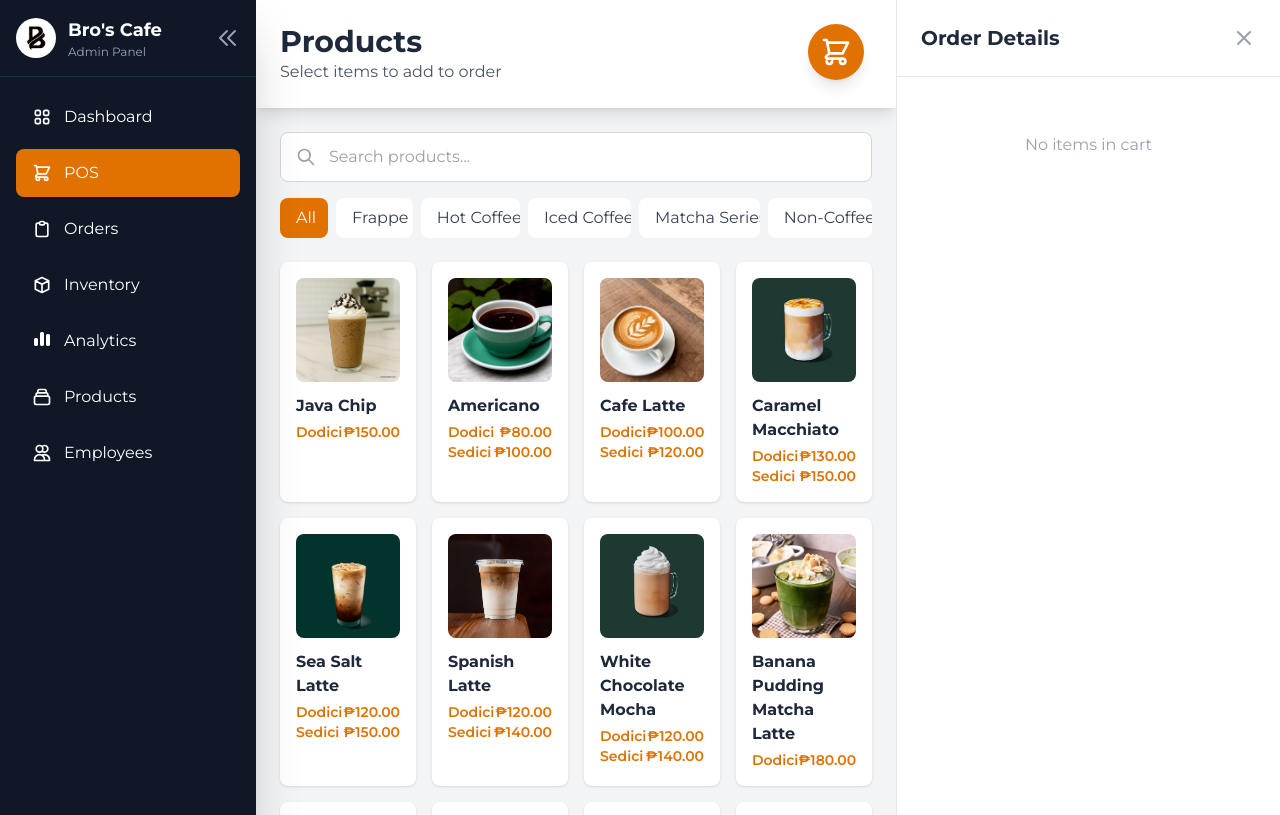
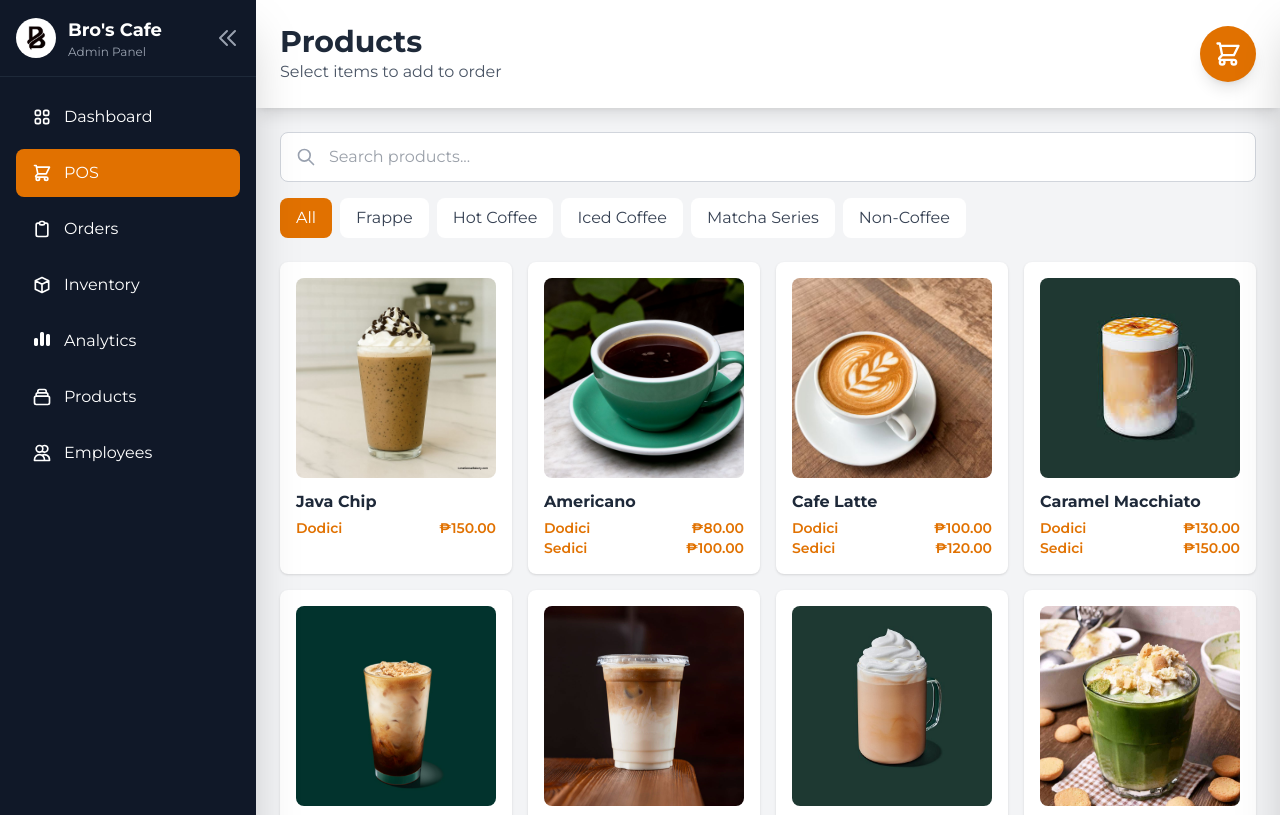
Before and after one commit to LinuxAdona/Bros-Cafe, a PHP site: page /public/pages/usr/pos.php in a window 1280 px wide. Shown: the top 815 px of the page. Run offline with PHP 8.4, Linux system fonts and the light colour scheme; a user stored in the database is signed in; data comes from the database, SQL or seed files in the repository; some libraries are stand-ins or nearby versions.

Commit message:
fix: pos cart sidebar

```diff
--- a/public/pages/usr/pos.php
+++ b/public/pages/usr/pos.php
@@ -95,19 +95,42 @@ $current_user = getCurrentUser();
 </head>
 
 <body class="bg-gray-100 font-['Montserrat']">
-    <!-- Mobile Hamburger Button (Fixed outside sidebar) -->
-    <button id="mobileSidebarBtn" class="fixed top-4 left-4 z-50 p-3 text-white bg-gray-900 rounded-lg shadow-lg lg:hidden transition-all duration-300 hover:bg-gray-800" onclick="toggleMobileSidebar()">
-        <svg class="w-6 h-6 transition-transform duration-300" id="hamburgerIcon" fill="none" stroke="currentColor" viewBox="0 0 24 24">
-            <path stroke-linecap="round" stroke-linejoin="round" stroke-width="2" d="M4 6h16M4 12h16M4 18h16" />
+    <!-- Mobile Sidebar Overlay -->
+    <div id="sidebarOverlay"
+        class="fixed inset-0 z-30 bg-black transition-opacity duration-300 opacity-0 pointer-events-none lg:hidden"
+        onclick="toggleMobileSidebar()"></div>
+
+    <div class="flex h-screen overflow-hidden flex-col lg:flex-row">
+        <!-- Mobile Header -->
+        <div class="lg:hidden bg-white border-b border-gray-200 flex items-center justify-between px-4 py-3 z-20">
+            <div class="flex items-center">
+                <button id="mobileSidebarBtn"
+                    class="p-2 text-gray-900 bg-gray-100 rounded-lg shadow transition-all duration-300 hover:bg-gray-200"
+                    onclick="toggleMobileSidebar()">
+                    <svg class="w-6 h-6 transition-transform duration-300" id="hamburgerIcon" fill="none"
+                        stroke="currentColor" viewBox="0 0 24 24">
+                        <path stroke-linecap="round" stroke-linejoin="round" stroke-width="2"
+                            d="M4 6h16M4 12h16M4 18h16" />
                     </svg>
                 </button>
+                <h1 class="ml-4 text-lg font-bold text-gray-800">Bro's Cafe</h1>
+            </div>
+            <button id="mobileCartBtn"
+                class="relative p-2 text-gray-900 bg-gray-100 rounded-lg shadow transition-all duration-300 hover:bg-gray-200"
+                onclick="toggleCart()">
+                <svg class="w-6 h-6" fill="none" stroke="currentColor" viewBox="0 0 24 24">
+                    <path stroke-linecap="round" stroke-linejoin="round" stroke-width="2"
+                        d="M3 3h2l.4 2M7 13h10l4-8H5.4M7 13L5.4 5M7 13l-2.293 2.293c-.63.63-.184 1.707.707 1.707H17m0 0a2 2 0 100 4 2 2 0 000-4zm-8 2a2 2 0 11-4 0 2 2 0 014 0z" />
+                </svg>
+                <span id="cart-badge-mobile"
+                    class="absolute -top-1 -right-1 flex items-center justify-center w-5 h-5 text-xs font-bold text-white bg-red-500 rounded-full"
+                    style="display: none;"></span>
+            </button>
+        </div>
 
-    <!-- Mobile Sidebar Overlay -->
-    <div id="sidebarOverlay" class="fixed inset-0 z-30 bg-black transition-opacity duration-300 opacity-0 pointer-events-none lg:hidden" onclick="toggleMobileSidebar()"></div>
-
-    <div class="flex h-screen overflow-hidden">
         <!-- Sidebar -->
-        <aside id="sidebar" class="flex flex-col text-white bg-gray-900 fixed inset-y-0 left-0 z-40 w-64 transform -translate-x-full transition-all duration-300 ease-in-out lg:translate-x-0 lg:static lg:w-64 shadow-2xl">
+        <aside id="sidebar"
+            class="flex flex-col text-white bg-gray-900 fixed inset-y-0 left-0 z-40 w-64 transform -translate-x-full transition-all duration-300 ease-in-out lg:translate-x-0 lg:static lg:w-64 shadow-2xl">
             <div class="p-4 border-b border-gray-800">
                 <div class="flex items-center justify-between sidebar-logo">
                     <!-- Logo and text (shown when expanded) -->
@@ -234,14 +257,25 @@ $current_user = getCurrentUser();
         </aside>
 
         <!-- Main Content -->
-        <div class="flex flex-1 overflow-hidden">
+        <div class="flex flex-1 overflow-hidden relative">
             <!-- Products Section -->
-            <div class="flex flex-col flex-1 overflow-y-auto">
+            <div class="flex flex-col flex-1 overflow-y-auto w-full">
                 <div class="flex items-center bg-white shadow-lg justify-between p-6 mb-6">
                     <div class="flex flex-col justify-center">
                         <h2 class="text-3xl font-bold text-gray-800">Products</h2>
                         <p class="text-md text-gray-600">Select items to add to order</p>
                     </div>
+                    <button id="desktopCartBtn"
+                        class="hidden lg:flex items-center justify-center w-14 h-14 text-white bg-amber-600 rounded-full shadow-lg transition-all duration-300 hover:bg-amber-700 hover:scale-110"
+                        onclick="toggleCart()">
+                        <svg class="w-7 h-7" fill="none" stroke="currentColor" viewBox="0 0 24 24">
+                            <path stroke-linecap="round" stroke-linejoin="round" stroke-width="2"
+                                d="M3 3h2l.4 2M7 13h10l4-8H5.4M7 13L5.4 5M7 13l-2.293 2.293c-.63.63-.184 1.707.707 1.707H17m0 0a2 2 0 100 4 2 2 0 000-4zm-8 2a2 2 0 11-4 0 2 2 0 014 0z" />
+                        </svg>
+                        <span id="cart-badge-desktop"
+                            class="absolute flex items-center justify-center min-w-[1.5rem] h-6 px-1.5 text-xs font-bold text-white bg-red-500 rounded-full"
+                            style="display: none; top: -8px; right: -8px;"></span>
+                    </button>
                 </div>
 
                 <div class="px-6">
@@ -316,24 +350,12 @@ $current_user = getCurrentUser();
                     </div>
                 </div>
             </div>
-
-            <!-- Cart Toggle Button - moves to avoid cart overlap -->
-            <div id="cart-toggle-btn" class="fixed top-6 z-50 transition-all duration-400" style="right: 416px;">
-                <button onclick="toggleCart()"
-                    class="relative p-3 text-white transition-all rounded-full shadow-lg bg-amber-600 hover:bg-amber-700 hover:shadow-xl">
-                    <svg class="w-8 h-8" fill="none" stroke="currentColor" viewBox="0 0 24 24">
-                        <path stroke-linecap="round" stroke-linejoin="round" stroke-width="2"
-                            d="M3 3h2l.4 2M7 13h10l4-8H5.4M7 13L5.4 5M7 13l-2.293 2.293c-.63.63-.184 1.707.707 1.707H17m0 0a2 2 0 100 4 2 2 0 000-4zm-8 2a2 2 0 11-4 0 2 2 0 01b4 0z" />
-                    </svg>
-                    <!-- Badge for item count when cart is hidden -->
-                    <span id="cart-badge"
-                        class="absolute top-0 right-0 flex items-center justify-center w-6 h-6 text-xs font-bold text-white bg-red-500 rounded-full"
-                        style="display: none;"></span>
-                </button>
+        </div>
     </div>
 
     <!-- Cart Section -->
-            <div id="cart-section" class="flex flex-col bg-white border-l border-gray-200 w-96">
+    <div id="cart-section"
+        class="flex flex-col bg-white border-l border-gray-200 w-96 fixed right-0 top-0 bottom-0 z-40 transform translate-x-full transition-all duration-300 ease-in-out shadow-2xl">
         <div class="flex items-center justify-between p-6 border-b border-gray-200">
             <div>
                 <h2 class="text-xl font-bold text-gray-800">Order Details</h2>
@@ -342,8 +364,7 @@ $current_user = getCurrentUser();
             </div>
             <button onclick="toggleCart()" class="text-gray-400 transition-colors hover:text-gray-600">
                 <svg class="w-6 h-6" fill="none" stroke="currentColor" viewBox="0 0 24 24">
-                            <path stroke-linecap="round" stroke-linejoin="round" stroke-width="2"
-                                d="M6 18L18 6M6 6l12 12" />
+                    <path stroke-linecap="round" stroke-linejoin="round" stroke-width="2" d="M6 18L18 6M6 6l12 12" />
                 </svg>
             </button>
         </div>
@@ -382,8 +403,6 @@ $current_user = getCurrentUser();
                 class="w-full py-3 font-semibold text-gray-700 transition-colors bg-gray-200 rounded-lg hover:bg-gray-300">
                 Clear Cart
             </button>
-                </div>
-            </div>
         </div>
     </div>
 
@@ -729,12 +748,20 @@ $current_user = getCurrentUser();
             s = document.getElementById("hamburgerIcon"),
             a = document.getElementById("mobileSidebarBtn"),
             l = !e.classList.contains("-translate-x-full");
-            l ? (e.classList.add("-translate-x-full"), t.classList.add("opacity-0", "pointer-events-none"), t.classList.remove("opacity-50"), s.innerHTML = '<path stroke-linecap="round" stroke-linejoin="round" stroke-width="2" d="M4 6h16M4 12h16M4 18h16" />', s.classList.remove("rotate-90"), a.classList.remove("bg-gray-800"), a.classList.add("bg-gray-900")) : (e.classList.remove("-translate-x-full"), t.classList.remove("opacity-0", "pointer-events-none"), t.classList.add("opacity-50"), s.innerHTML = '<path stroke-linecap="round" stroke-linejoin="round" stroke-width="2" d="M6 18L18 6M6 6l12 12" />', s.classList.add("rotate-90"), a.classList.add("bg-gray-800"), a.classList.remove("bg-gray-900"))
+        l ? (e.classList.add("-translate-x-full"), t.classList.add("opacity-0", "pointer-events-none"), t.classList
+            .remove("opacity-50"), s.innerHTML =
+            '<path stroke-linecap="round" stroke-linejoin="round" stroke-width="2" d="M4 6h16M4 12h16M4 18h16" />',
+            s.classList.remove("rotate-90"), a.classList.remove("bg-gray-200"), a.classList.add("bg-gray-100")) : (e
+            .classList.remove("-translate-x-full"), t.classList.remove("opacity-0", "pointer-events-none"), t
+            .classList.add("opacity-50"), s.innerHTML =
+            '<path stroke-linecap="round" stroke-linejoin="round" stroke-width="2" d="M6 18L18 6M6 6l12 12" />', s
+            .classList.add("rotate-90"), a.classList.add("bg-gray-200"), a.classList.remove("bg-gray-100"))
     }
     document.addEventListener("DOMContentLoaded", function() {
         document.querySelectorAll("#sidebar nav a").forEach(e => {
             e.addEventListener("click", function() {
-                    window.innerWidth < 1024 && !document.getElementById("sidebar").classList.contains("-translate-x-full") && toggleMobileSidebar()
+                window.innerWidth < 1024 && !document.getElementById("sidebar").classList
+                    .contains("-translate-x-full") && toggleMobileSidebar()
             })
         })
     });
@@ -743,11 +770,16 @@ $current_user = getCurrentUser();
             t = document.getElementById("sidebarOverlay"),
             s = document.getElementById("hamburgerIcon"),
             a = document.getElementById("mobileSidebarBtn");
-            window.innerWidth >= 1024 ? (e.classList.remove("-translate-x-full"), t.classList.add("opacity-0", "pointer-events-none"), t.classList.remove("opacity-50")) : (e.classList.add("-translate-x-full"), t.classList.add("opacity-0", "pointer-events-none"), s.innerHTML = '<path stroke-linecap="round" stroke-linejoin="round" stroke-width="2" d="M4 6h16M4 12h16M4 18h16" />', s.classList.remove("rotate-90"), a.classList.remove("bg-gray-800"), a.classList.add("bg-gray-900"))
+        window.innerWidth >= 1024 ? (e.classList.remove("-translate-x-full"), t.classList.add("opacity-0",
+            "pointer-events-none"), t.classList.remove("opacity-50")) : (e.classList.add(
+                "-translate-x-full"), t.classList.add("opacity-0", "pointer-events-none"), s.innerHTML =
+            '<path stroke-linecap="round" stroke-linejoin="round" stroke-width="2" d="M4 6h16M4 12h16M4 18h16" />',
+            s.classList.remove("rotate-90"), a.classList.remove("bg-gray-200"), a.classList.add(
+                "bg-gray-100"))
     });
     if (window.innerWidth < 1024) document.getElementById("sidebar").classList.add("-translate-x-full");
     </script>
-    <script src="../../assets/js/pos.js"></script>
+    <script src="../../assets/js/pos.js?v=<?php echo time(); ?>"></script>
 </body>
 
 </html>
```
Also changed, not shown: public/pages/usr/analytics.php (+18 -12 lines), public/pages/usr/dashboard.php (+20 -17 lines), public/pages/usr/inventory.php (+15 -9 lines), public/pages/usr/orders.php (+18 -12 lines), public/pages/usr/products.php (+16 -10 lines), public/pages/usr/users.php (+16 -10 lines), public/assets/js/pos.js. Lines whose indentation alone changed are shown as unchanged.
